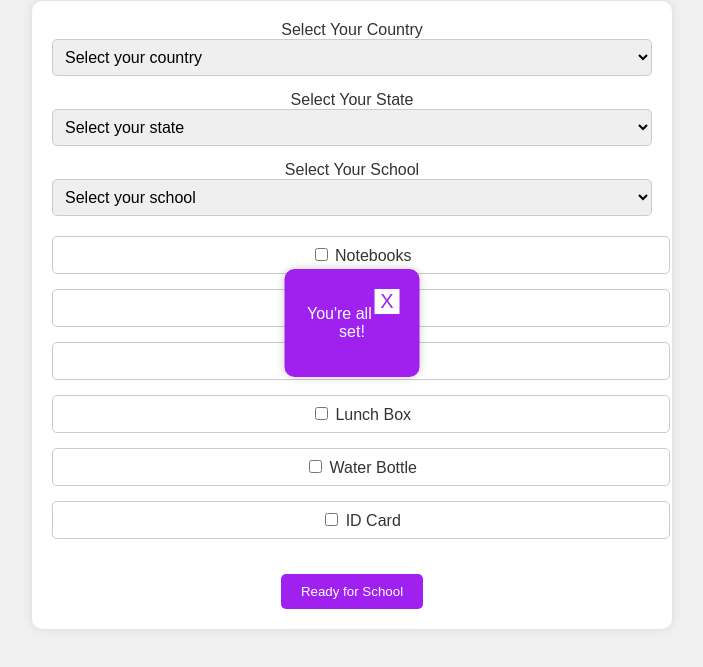
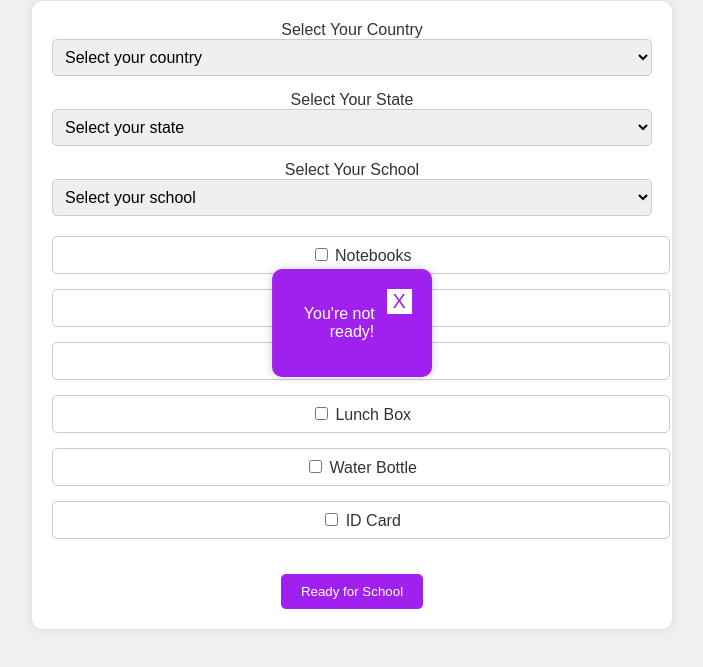
Before and after one commit to CodersTech2024/School-Bag-CheckList, a plain HTML site: page index.html in a window 1280 px wide. Both pictures are taken after a click on the button "Ready for School". Shown: the part 77-744 px from the top of the page, without its empty margins (288-991 px from the left). Drawn offline with Linux system fonts and the light colour scheme.

Commit message:
Update index.html

```diff
--- a/index.html
+++ b/index.html
@@ -179,3 +179,31 @@
 
 </body>
 </html>
+<script>
+    function readyForSchool() {
+        const checkboxes = document.querySelectorAll('.checklist input[type="checkbox"]');
+        let allChecked = true;
+
+        checkboxes.forEach(checkbox => {
+            if (!checkbox.checked) {
+                allChecked = false;
+            }
+        });
+
+        const messageBox = document.getElementById('message-box');
+        const messageText = messageBox.querySelector('p');
+
+        if (allChecked) {
+            messageText.textContent = "You're all set!";
+        } else {
+            messageText.textContent = "You're not ready!";
+        }
+
+        messageBox.style.display = 'block';
+    }
+
+    function closeMessage() {
+        const messageBox = document.getElementById('message-box');
+        messageBox.style.display = 'none';
+    }
+</script>
```
